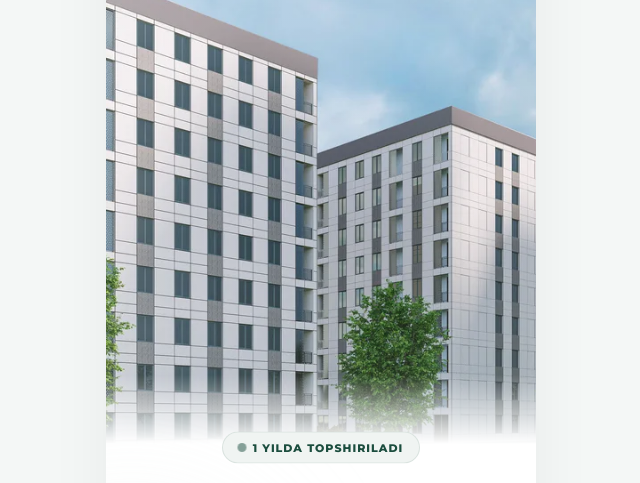
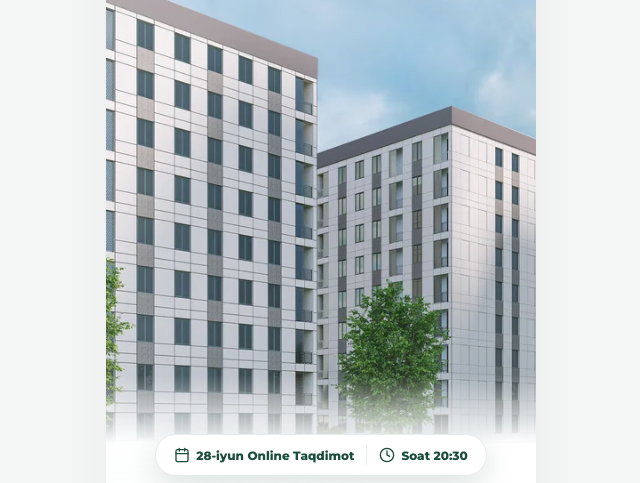
Before and after one commit to Iqboljon-Web-Developer-7/SokinDiyor-5, a plain HTML site: page index.html in a window 1280 px wide. Shown: the part 76-559 px from the top of the page, without its empty margins (319-959 px from the left). Drawn offline with Linux system fonts and the light colour scheme.

Commit message:
feat(event-banner): add v5 event banner to homepage
add styled flex layout, event items with SVG icons and divider, populate with 28-iyun Online Taqdimot event details including 20:30 start time

```diff
--- a/index.html
+++ b/index.html
@@ -32,6 +32,17 @@
                 <div class="hero-vignette"></div>
             </div>
             <div class="hero-content">
+                <div class="event-banner-v5">
+                    <div class="event-item">
+                        <svg xmlns="http://www.w3.org/2000/svg" viewBox="0 0 24 24" fill="none" stroke="currentColor" stroke-width="2" stroke-linecap="round" stroke-linejoin="round" class="event-icon"><rect x="3" y="4" width="18" height="18" rx="2" ry="2"></rect><line x1="16" y1="2" x2="16" y2="6"></line><line x1="8" y1="2" x2="8" y2="6"></line><line x1="3" y1="10" x2="21" y2="10"></line></svg>
+                        <span>28-iyun Online Taqdimot</span>
+                    </div>
+                    <div class="event-divider"></div>
+                    <div class="event-item">
+                        <svg xmlns="http://www.w3.org/2000/svg" viewBox="0 0 24 24" fill="none" stroke="currentColor" stroke-width="2" stroke-linecap="round" stroke-linejoin="round" class="event-icon"><circle cx="12" cy="12" r="10"></circle><polyline points="12 6 12 12 16 14"></polyline></svg>
+                        <span>Soat 20:30</span>
+                    </div>
+                </div>
                 <div class="top-badge animate-float">
                     <span class="badge-dot"></span> 1 YILDA TOPSHIRILADI
                 </div>
--- a/style.css
+++ b/style.css
@@ -202,6 +202,42 @@
     font-weight: 500;
 }
 
+/* Event Banner v5 */
+.event-banner-v5 {
+    display: flex;
+    justify-content: center;
+    align-items: center;
+    gap: 12px;
+    margin: 0 auto 20px auto;
+    background: var(--bg-color);
+    padding: 10px 18px;
+    border-radius: 50px;
+    box-shadow: 0 10px 30px rgba(27, 77, 62, 0.15);
+    border: 1px solid rgba(27, 77, 62, 0.1);
+    width: fit-content;
+}
+
+.event-banner-v5 .event-item {
+    display: flex;
+    align-items: center;
+    gap: 6px;
+    font-size: 12px;
+    font-weight: 800;
+    color: var(--accent-color);
+}
+
+.event-banner-v5 .event-icon {
+    width: 16px;
+    height: 16px;
+    flex-shrink: 0;
+}
+
+.event-banner-v5 .event-divider {
+    width: 1px;
+    height: 20px;
+    background: var(--border-color);
+}
+
 /* Stats Grid */
 .stats-grid {
     display: grid;
```
